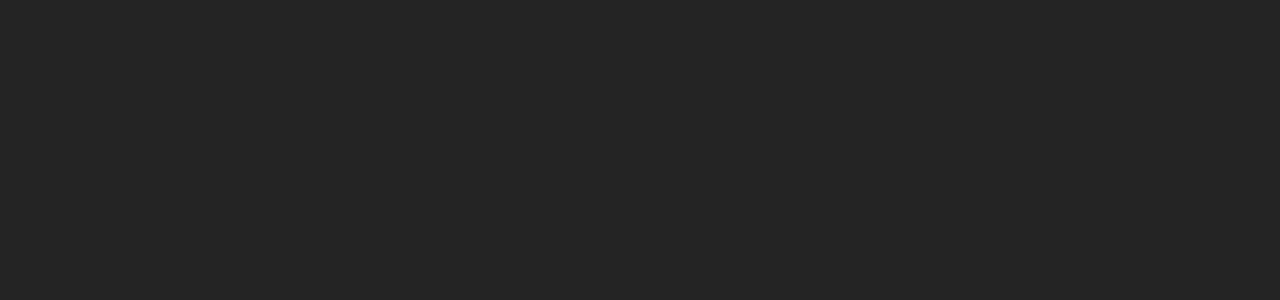
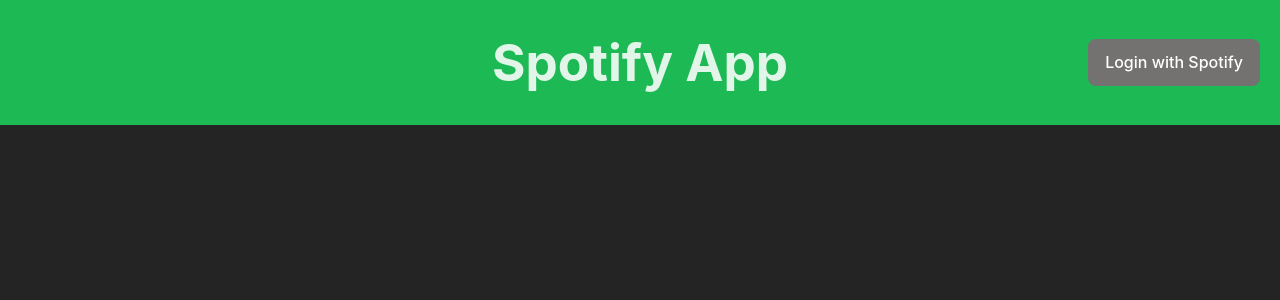
Before and after one commit to hslaney07/Minion, a React (Vite) app: page / in a window 1280 px wide. Before the commit this address had no page. Shown: the top 300 px of the page. Built offline with nearby package versions, Linux system fonts and the light colour scheme; no server answers.

Commit message:
attempting to use netlify

```diff
--- a/src/App.jsx
+++ b/src/App.jsx
@@ -6,7 +6,7 @@
   const [userData, setUserData] = useState(null);
 
   const CLIENT_ID = import.meta.env.VITE_SPOTIFY_CLIENT_ID;
-  const REDIRECT_URI = 'http://localhost:5173/Spotify/';
+  const REDIRECT_URI = 'https://stirring-kangaroo-2cf80d.netlify.app';
   const SCOPES = 'user-read-private user-read-email user-top-read playlist-modify-public playlist-modify-private';
   const AUTH_URL = useMemo(() => {
     return `https://accounts.spotify.com/authorize?response_type=token&client_id=${CLIENT_ID}&redirect_uri=${encodeURIComponent(REDIRECT_URI)}&scope=${encodeURIComponent(SCOPES)}`;
@@ -25,7 +25,7 @@
       if (accessToken) {
         localStorage.setItem('spotifyToken', accessToken);
         // Redirect to the main app without the token in the URL
-        window.location.replace('http://localhost:5173/Spotify/')
+        window.location.replace('https://stirring-kangaroo-2cf80d.netlify.app')
       }
     }
   }, []);
@@ -85,6 +85,9 @@
           <button className="artist-page" onClick={() => navigate('/Spotify/PlaylistBuilder')}>
             Playlist Builder
           </button>
+          <button className="track-page" onClick={() => navigate('/Spotify/MusicPlaybackControl')}>
+            Music Control
+          </button>
         </div>
       </>
     );
--- a/src/main.jsx
+++ b/src/main.jsx
@@ -14,7 +14,7 @@
   <Provider store={store}>
     <Router>
       <Routes>
-        <Route path="/Spotify/" element={<App />} />
+        <Route path="/" element={<App />} />
         <Route path="/Spotify/AccountInfo" element={<AccountInfo />} />
         <Route path="/Spotify/FavoriteArtists" element={<TopArtists />} />
         <Route path="/Spotify/FavoriteTracks" element={<TopTracks />} />
```
